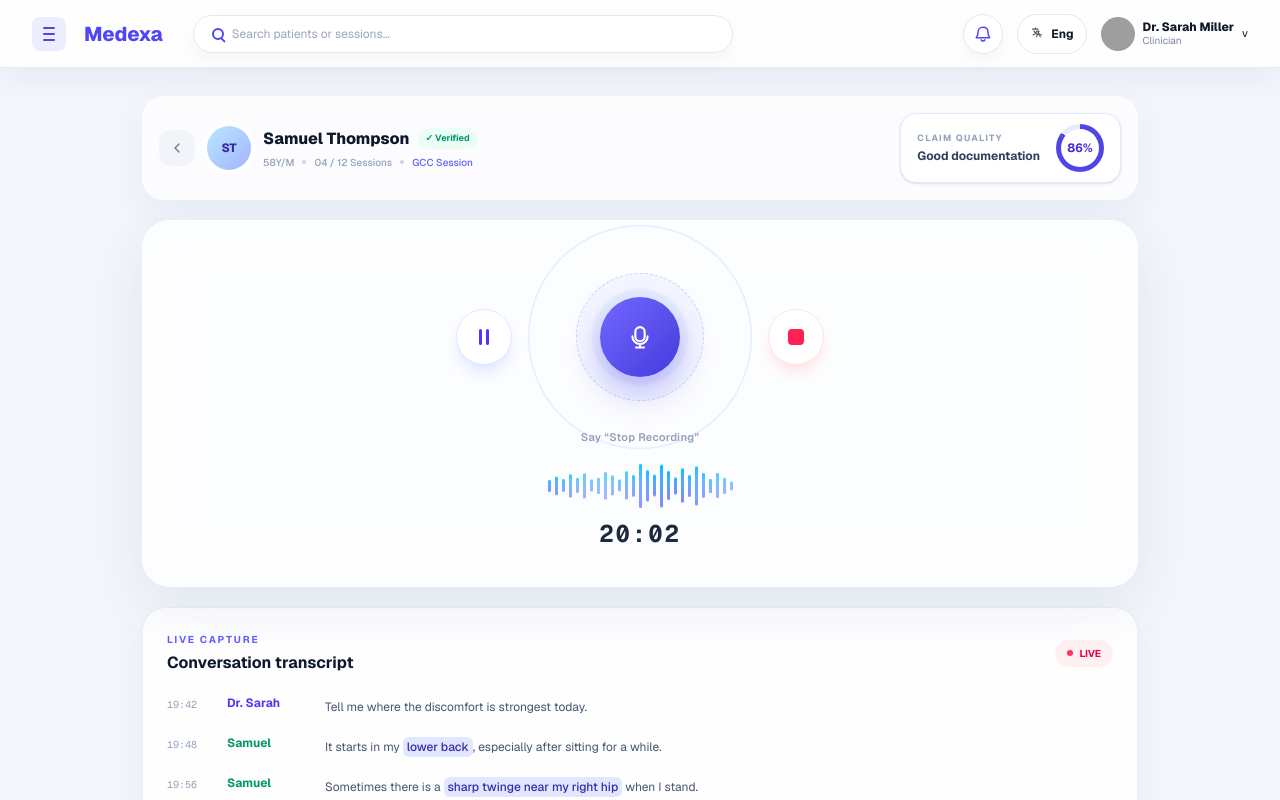
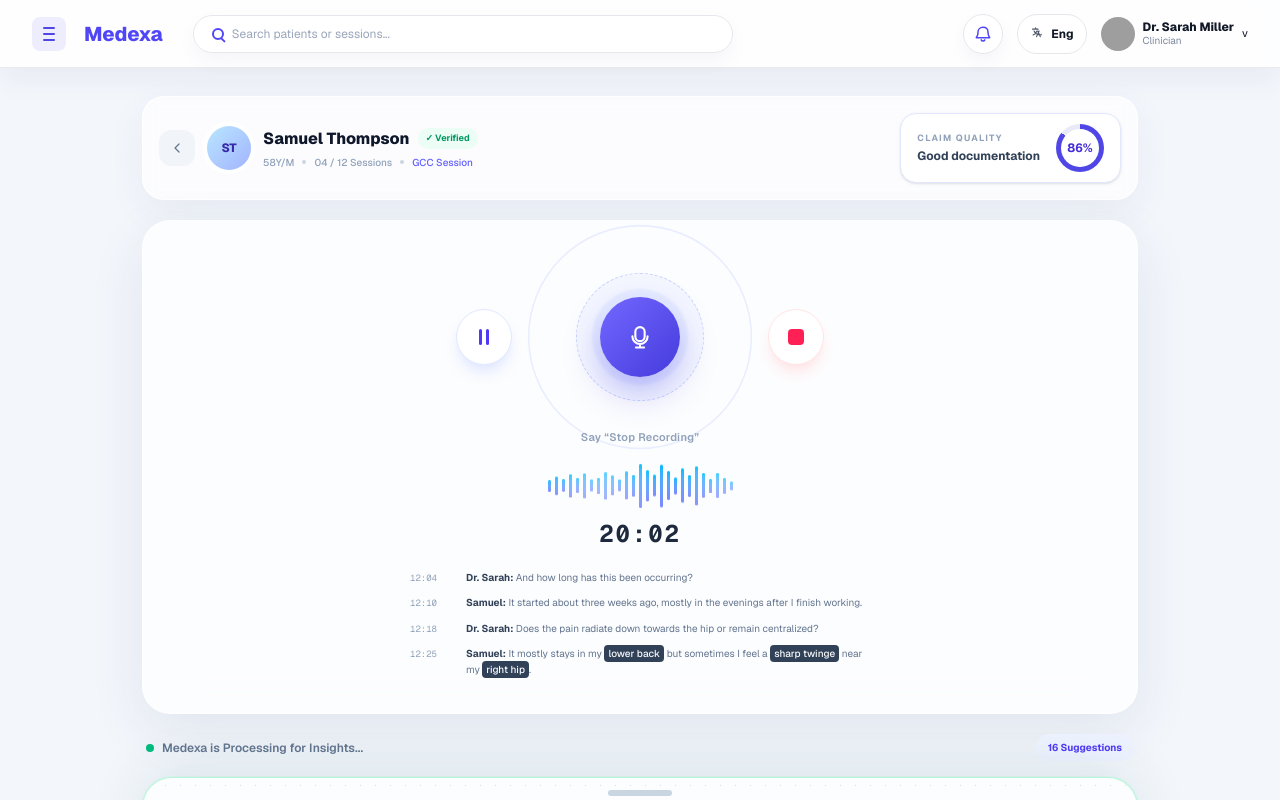
Before and after one commit to syedsaifshah786/medexa-gcc-frontend, a Next.js app: page /session in a window 1280 px wide. Shown: the top 800 px of the page. Built offline with nearby package versions, Linux system fonts and the light colour scheme; grey boxes are pictures that could not be loaded.

Commit message:
Match GCC live transcript layout

```diff
--- a/src/app/session/page.tsx
+++ b/src/app/session/page.tsx
@@ -4,7 +4,6 @@ import { useState } from "react";
 import GCCHeader from "@/components/gcc/GCCHeader";
 import GCCInsightsSheet from "@/components/gcc/GCCInsightsSheet";
 import GCCSessionHero from "@/components/gcc/GCCSessionHero";
-import GCCTranscript from "@/components/gcc/GCCTranscript";
 import { gccSession } from "@/lib/mock/gcc-session";
 
 export default function GCCSessionPage() {
@@ -57,8 +56,7 @@ export default function GCCSessionPage() {
         </section>
 
         <div className="space-y-5">
-          <GCCSessionHero timer={gccSession.recordingTime} />
-          <GCCTranscript lines={[...gccSession.transcript]} />
+          <GCCSessionHero timer={gccSession.recordingTime} transcript={[...gccSession.transcript]} />
           <GCCInsightsSheet
             count={gccSession.suggestionsCount}
             suggestions={[...gccSession.suggestions]}
--- a/src/components/gcc/GCCSessionHero.tsx
+++ b/src/components/gcc/GCCSessionHero.tsx
@@ -1,10 +1,12 @@
 "use client";
 
 import { useState } from "react";
+import GCCTranscript from "@/components/gcc/GCCTranscript";
+import type { TranscriptLine } from "@/lib/mock/gcc-session";
 
 const bars = [12, 20, 15, 30, 21, 38, 19, 26, 44, 31, 17, 37, 26, 48, 32, 21, 40, 27, 16, 33, 22, 42, 29, 18, 35, 24, 14];
 
-export default function GCCSessionHero({ timer }: { timer: string }) {
+export default function GCCSessionHero({ timer, transcript }: { timer: string; transcript: TranscriptLine[] }) {
   const [paused, setPaused] = useState(false);
   const [stopped, setStopped] = useState(false);
 
@@ -64,6 +66,7 @@ export default function GCCSessionHero({ timer }: { timer: string }) {
           ))}
         </div>
         <strong className="mt-2 block font-mono text-2xl tracking-[0.08em] text-slate-800">{timer}</strong>
+        <GCCTranscript lines={transcript} />
       </div>
     </section>
   );
--- a/src/components/gcc/GCCTranscript.tsx
+++ b/src/components/gcc/GCCTranscript.tsx
@@ -2,39 +2,37 @@ import type { TranscriptLine } from "@/lib/mock/gcc-session";
 
 function HighlightedText({ content, highlight }: Pick<TranscriptLine, "content" | "highlight">) {
   if (!highlight) return content;
-  const [before, after] = content.split(highlight);
-  return (
-    <>
-      {before}
-      <mark className="rounded-md bg-indigo-100 px-1 py-0.5 font-medium text-indigo-800">{highlight}</mark>
-      {after}
-    </>
+
+  const phrases = typeof highlight === "string" ? [highlight] : highlight;
+  const escapedPhrases = phrases.map((phrase) => phrase.replace(/[.*+?^${}()|[\]\\]/g, "\\$&"));
+  const parts = content.split(new RegExp(`(${escapedPhrases.join("|")})`, "gi"));
+
+  return parts.map((part, index) =>
+    phrases.some((phrase) => phrase.toLowerCase() === part.toLowerCase()) ? (
+      <mark
+        key={`${part}-${index}`}
+        className="box-decoration-clone rounded bg-slate-700 px-1 py-0.5 font-medium text-slate-50"
+      >
+        {part}
+      </mark>
+    ) : (
+      part
+    ),
   );
 }
 
 export default function GCCTranscript({ lines }: { lines: TranscriptLine[] }) {
   return (
-    <section aria-labelledby="transcript-title" className="rounded-[24px] border border-slate-200/70 bg-white/90 p-5 shadow-[0_12px_35px_rgba(48,61,115,0.06)] sm:p-6">
-      <div className="mb-5 flex items-center justify-between">
-        <div>
-          <p className="text-[10px] font-bold uppercase tracking-[0.18em] text-indigo-500">Live capture</p>
-          <h2 id="transcript-title" className="mt-1 text-base font-bold text-slate-850">Conversation transcript</h2>
+    <div aria-label="Live conversation transcript" className="mx-auto mt-5 w-full max-w-[460px] space-y-2.5 text-left">
+      {lines.map((line) => (
+        <div key={`${line.time}-${line.speaker}`} className="grid grid-cols-[48px_minmax(0,1fr)] items-baseline gap-2">
+          <time className="font-mono text-[9px] text-slate-400">{line.time}</time>
+          <p className="text-[10px] leading-[1.55] text-slate-500">
+            <strong className="font-bold text-slate-700">{line.speaker}:</strong>{" "}
+            <HighlightedText content={line.content} highlight={line.highlight} />
+          </p>
         </div>
-        <span className="flex items-center gap-1.5 rounded-full bg-rose-50 px-3 py-1.5 text-[10px] font-bold text-rose-600">
-          <i className="size-1.5 animate-pulse rounded-full bg-rose-500" /> LIVE
-        </span>
-      </div>
-      <div className="space-y-4">
-        {lines.map((line) => (
-          <div key={`${line.time}-${line.speaker}`} className="grid grid-cols-[42px_1fr] gap-3 sm:grid-cols-[48px_86px_1fr]">
-            <time className="pt-0.5 font-mono text-[10px] text-slate-400">{line.time}</time>
-            <strong className={`text-xs ${line.speaker === "Dr. Sarah" ? "text-indigo-600" : "text-emerald-600"}`}>{line.speaker}</strong>
-            <p className="col-start-2 text-xs leading-6 text-slate-600 sm:col-start-3">
-              <HighlightedText content={line.content} highlight={line.highlight} />
-            </p>
-          </div>
-        ))}
-      </div>
-    </section>
+      ))}
+    </div>
   );
 }
--- a/src/lib/mock/gcc-session.ts
+++ b/src/lib/mock/gcc-session.ts
@@ -2,7 +2,7 @@ export type TranscriptLine = {
   time: string;
   speaker: "Dr. Sarah" | "Samuel";
   content: string;
-  highlight?: string;
+  highlight?: string | readonly string[];
 };
 
 export type Suggestion = {
@@ -25,21 +25,25 @@ export const gccSession = {
   suggestionsCount: 16,
   transcript: [
     {
-      time: "19:42",
+      time: "12:04",
       speaker: "Dr. Sarah",
-      content: "Tell me where the discomfort is strongest today.",
+      content: "And how long has this been occurring?",
     },
     {
-      time: "19:48",
+      time: "12:10",
       speaker: "Samuel",
-      content: "It starts in my lower back, especially after sitting for a while.",
-      highlight: "lower back",
+      content: "It started about three weeks ago, mostly in the evenings after I finish working.",
     },
     {
-      time: "19:56",
+      time: "12:18",
+      speaker: "Dr. Sarah",
+      content: "Does the pain radiate down towards the hip or remain centralized?",
+    },
+    {
+      time: "12:25",
       speaker: "Samuel",
-      content: "Sometimes there is a sharp twinge near my right hip when I stand.",
-      highlight: "sharp twinge near my right hip",
+      content: "It mostly stays in my lower back but sometimes I feel a sharp twinge near my right hip.",
+      highlight: ["lower back", "sharp twinge", "right hip"],
     },
   ] satisfies TranscriptLine[],
   suggestions: [
```
